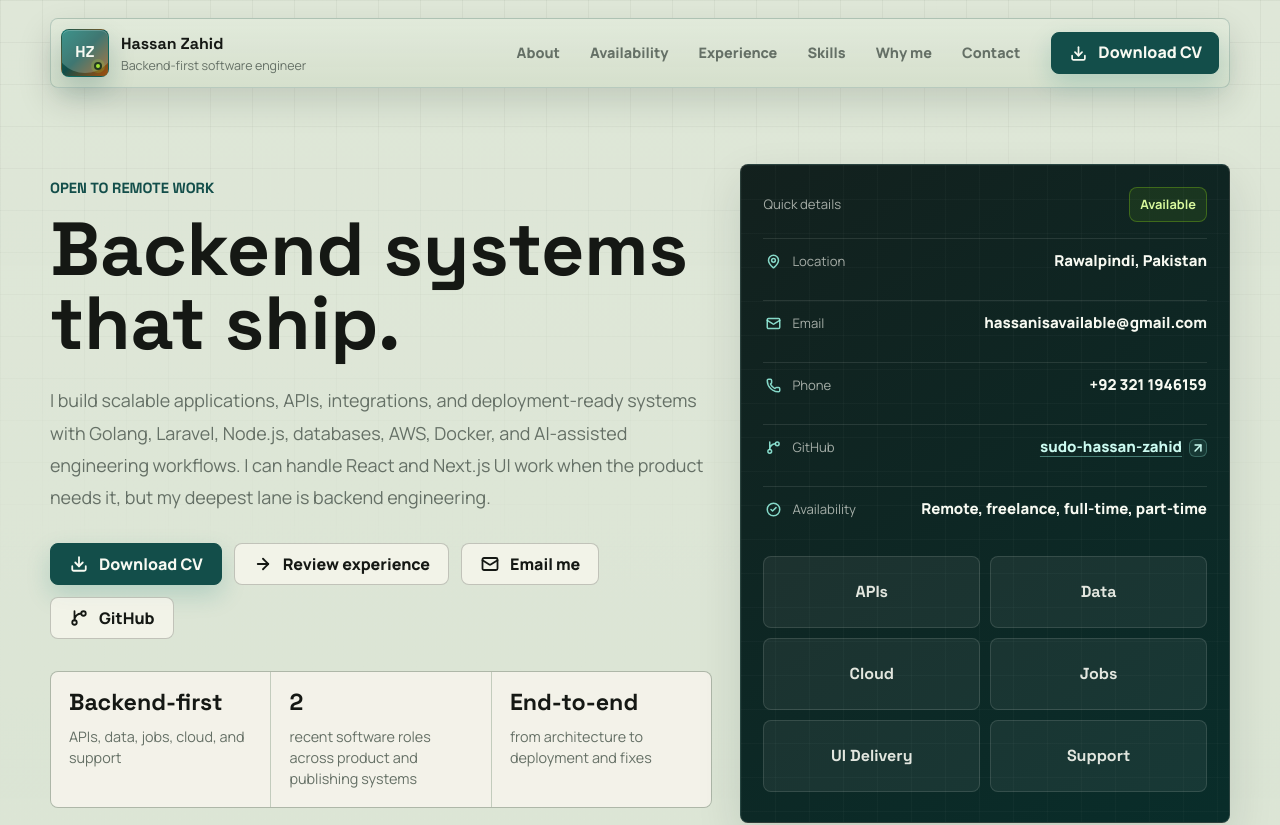
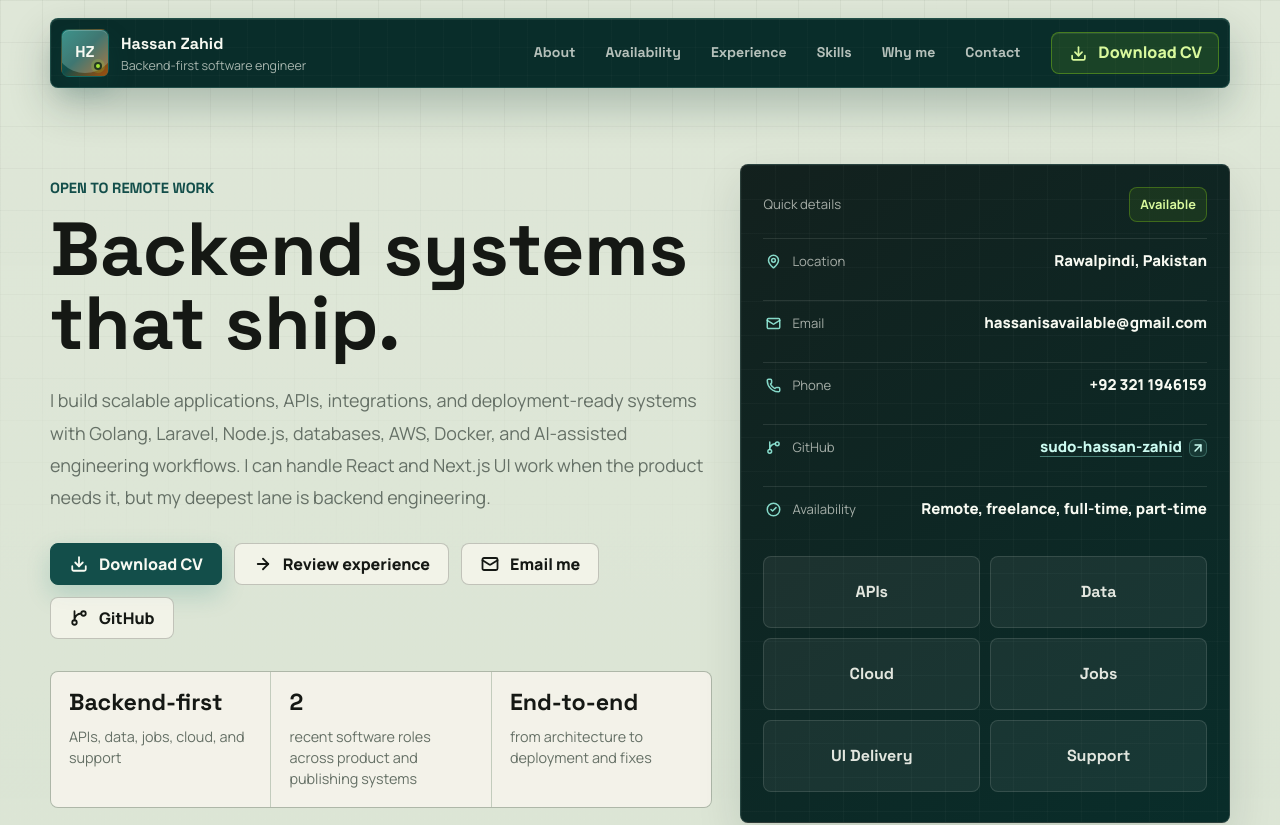
Before and after one commit to sudo-hassan-zahid/my-portfolio, a Next.js app: page / in a window 1280 px wide. Shown: the top 825 px of the page. Built offline with nearby package versions, Linux system fonts and the light colour scheme.

Commit message:
Update nav styling

```diff
--- a/src/app/globals.css
+++ b/src/app/globals.css
@@ -93,13 +93,28 @@ a {
   gap: 18px;
   align-items: center;
   padding: 10px;
-  border: 1px solid rgba(19, 78, 74, 0.2);
+  border: 1px solid rgba(153, 246, 228, 0.16);
   border-radius: 8px;
+  background: #092d2a;
+  color: var(--panel-text);
+  box-shadow:
+    0 18px 42px rgba(9, 45, 42, 0.24),
+    inset 0 1px 0 rgba(248, 250, 242, 0.07);
+  backdrop-filter: blur(16px);
+}
+
+.site-nav::before {
+  content: "";
+  position: absolute;
+  inset: 0;
+  z-index: -1;
+  pointer-events: none;
+  border-radius: inherit;
   background:
-    linear-gradient(180deg, rgba(226, 234, 219, 0.96), rgba(213, 224, 205, 0.94)),
-    var(--surface-muted);
-  box-shadow: 0 14px 34px rgba(20, 35, 31, 0.14);
-  backdrop-filter: blur(16px);
+    linear-gradient(rgba(248, 250, 242, 0.045) 1px, transparent 1px),
+    linear-gradient(90deg, rgba(248, 250, 242, 0.045) 1px, transparent 1px);
+  background-size: 28px 28px;
+  opacity: 0.48;
 }
 
 .brand-lockup {
@@ -176,7 +191,7 @@ a {
 
 .brand-lockup small {
   margin-top: 2px;
-  color: var(--muted);
+  color: rgba(248, 250, 242, 0.66);
   font-size: 0.78rem;
   line-height: 1.3;
 }
@@ -241,15 +256,41 @@ a {
 }
 
 .site-nav nav a {
+  position: relative;
+  overflow: hidden;
   padding: 0 13px;
-  color: var(--muted);
-  font-size: 0.9rem;
+  color: rgba(248, 250, 242, 0.72);
+  font-family: var(--font-space-grotesk), Arial, sans-serif;
+  font-size: 0.88rem;
+  font-weight: 900;
+}
+
+.site-nav nav a::after {
+  content: "";
+  position: absolute;
+  right: 12px;
+  bottom: 8px;
+  left: 12px;
+  height: 2px;
+  border-radius: 999px;
+  background: linear-gradient(90deg, #99f6e4, #a3e635);
+  transform: scaleX(0);
+  transform-origin: left;
+  transition: transform 180ms ease;
 }
 
 .site-nav nav a:hover,
 .site-nav nav a:focus-visible {
-  background: var(--surface-muted);
-  color: var(--foreground);
+  transform: translateY(-1px);
+  border-color: rgba(153, 246, 228, 0.22);
+  background: rgba(248, 250, 242, 0.08);
+  color: #f8faf2;
+  box-shadow: inset 0 0 0 1px rgba(153, 246, 228, 0.12);
+}
+
+.site-nav nav a:hover::after,
+.site-nav nav a:focus-visible::after {
+  transform: scaleX(1);
 }
 
 .nav-download,
@@ -263,6 +304,13 @@ a {
 .nav-download {
   padding: 0 16px;
   white-space: nowrap;
+}
+
+.site-nav .nav-download {
+  border-color: rgba(132, 204, 22, 0.42);
+  background: rgba(132, 204, 22, 0.14);
+  color: #d9f99d;
+  box-shadow: inset 0 1px 0 rgba(248, 250, 242, 0.08);
 }
 
 .primary-action,
@@ -283,6 +331,16 @@ a {
   transform: translateY(-2px);
   background: var(--accent);
   border-color: var(--accent);
+}
+
+.site-nav .nav-download:hover,
+.site-nav .nav-download:focus-visible {
+  border-color: rgba(163, 230, 53, 0.72);
+  background: rgba(132, 204, 22, 0.22);
+  color: #ecfccb;
+  box-shadow:
+    0 12px 24px rgba(9, 45, 42, 0.24),
+    inset 0 1px 0 rgba(248, 250, 242, 0.12);
 }
 
 .secondary-action:hover,
```
